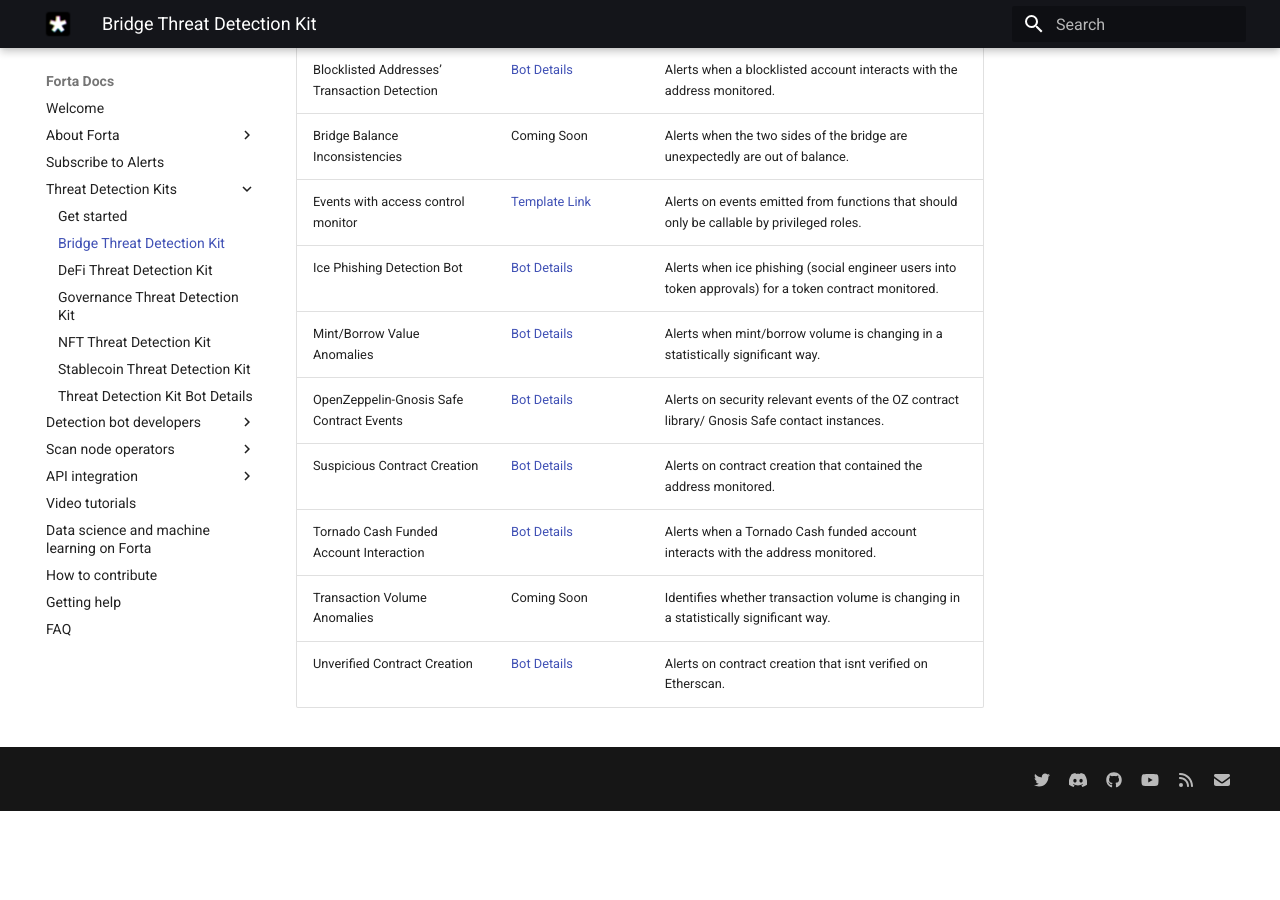
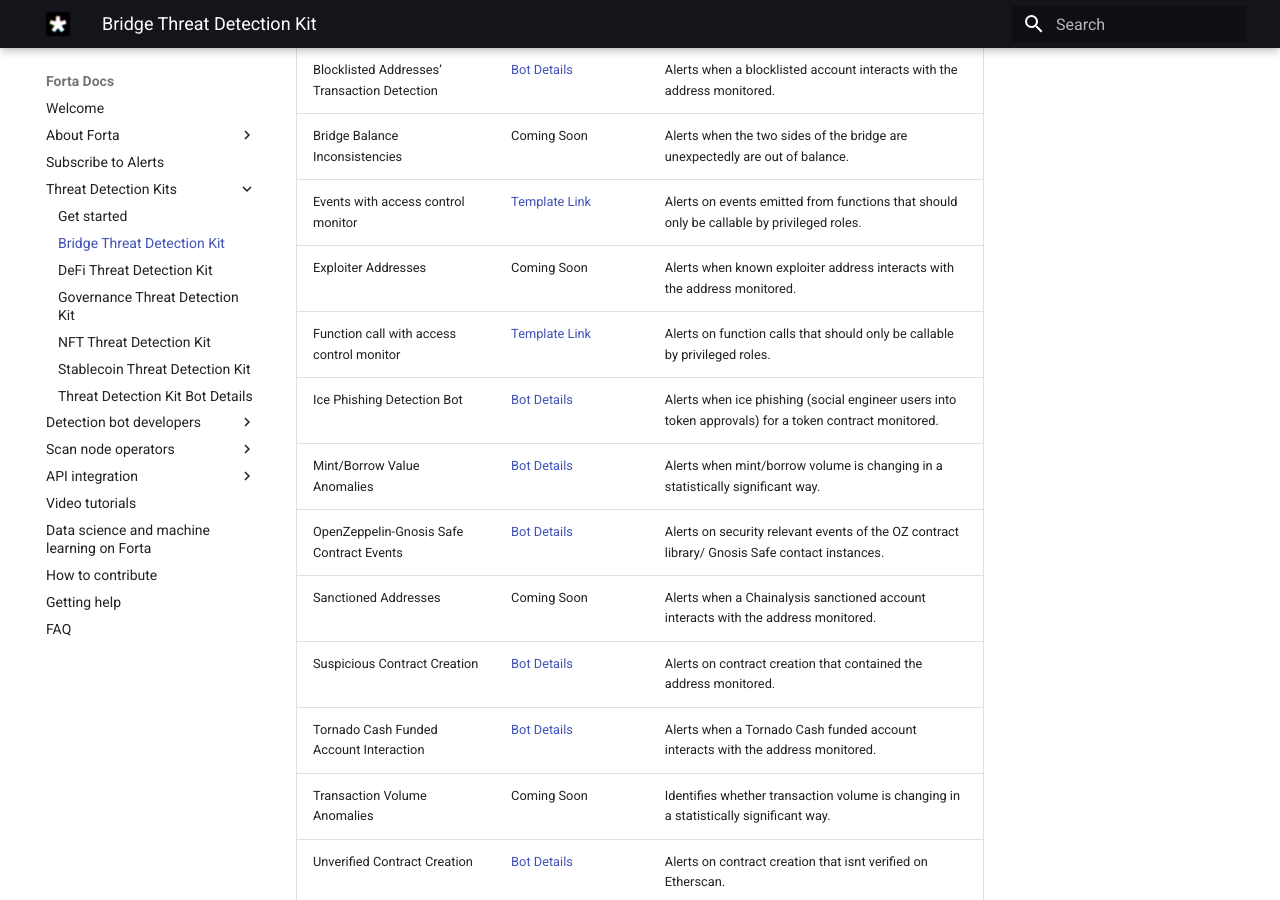
Before and after one commit to forta-network/docs, an MkDocs documentation site: the page built from docs/bridge-starter-kit.md, in a window 1280 px wide and 900 px high, scrolled down 986 px. Built offline with MkDocs 1.6.1 and Material for MkDocs 9.7.7, drawn with Linux system fonts in a browser that asks for light colours; before the commit the page ends 1797 px from its top, so only the background shows below that.

Commit message:
Add two new upcoming bots to starter kits (#66)

```diff
--- a/docs/bridge-starter-kit.md
+++ b/docs/bridge-starter-kit.md
@@ -10,14 +10,17 @@
 | Bot Name | Bot Details/Template Link | Bot Description  |
 |----------|------------------|------------------|
 | Alert Combiner | [Bot Details](starter-kit-bot-details.md#alert-combiner) | Combines past alerts under common adddress to emit a high precision alert. |
-| Anomalous Transaction Volume | [Bot Details](starter-kit-bot-details.md#anomalous-transaction-volume) | Alerts on anomalous transaction volume (both successful and failed).|| Balance Decreases | Coming Soon | Identifies when the balance of an account decreases significantly. |
+| Anomalous Transaction Volume | [Bot Details](starter-kit-bot-details.md#anomalous-transaction-volume) | Alerts on anomalous transaction volume (both successful and failed).|
 | Balance Decreases | Coming Soon | Identifies when the balance of an account decreases significantly. |
 | Blocklisted Addresses’ Transaction Detection | [Bot Details](starter-kit-bot-details.md#blocklisted-addresses-transaction-detection) | Alerts when a blocklisted account interacts with the address monitored. |
 | Bridge Balance Inconsistencies | Coming Soon | Alerts when the two sides of the bridge are unexpectedly are out of balance. |
-| Events with access control monitor | [Template Link](https://github.com/arbitraryexecution/forta-bot-templates/tree/main/src/monitor-events) | Alerts on events emitted from functions that should only be callable by privileged roles.|| Function call with access control monitor | [Template Link](https://github.com/arbitraryexecution/forta-bot-templates/tree/main/src/monitor-function-calls) | Alerts on function calls that should only be callable by privileged roles.|
+| Events with access control monitor | [Template Link](https://github.com/arbitraryexecution/forta-bot-templates/tree/main/src/monitor-events) | Alerts on events emitted from functions that should only be callable by privileged roles.|
+| Exploiter Addresses | Coming Soon | Alerts when known exploiter address interacts with the address monitored. |
+| Function call with access control monitor | [Template Link](https://github.com/arbitraryexecution/forta-bot-templates/tree/main/src/monitor-function-calls) | Alerts on function calls that should only be callable by privileged roles.|
 | Ice Phishing Detection Bot | [Bot Details](starter-kit-bot-details.md#evidence-of-phishing-bot) | Alerts when ice phishing (social engineer users into token approvals) for a token contract monitored. |
 | Mint/Borrow Value Anomalies | [Bot Details](starter-kit-bot-details.md#mint-borrow-anomalies) | Alerts when mint/borrow volume is changing in a statistically significant way. |
 | OpenZeppelin-Gnosis Safe Contract Events | [Bot Details](starter-kit-bot-details.md#openzeppelin-gnosis-safe-contract-events) | Alerts on security relevant events of the OZ contract library/ Gnosis Safe contact instances. |
+| Sanctioned Addresses | Coming Soon | Alerts when a Chainalysis sanctioned account interacts with the address monitored. |
 | Suspicious Contract Creation | [Bot Details](starter-kit-bot-details.md#suspicious-contract-creation) | Alerts on contract creation that contained the address monitored. |
 | Tornado Cash Funded Account Interaction | [Bot Details](starter-kit-bot-details.md#tornado-cash-funded-account-interaction) | Alerts when a Tornado Cash funded account interacts with the address monitored. |
 | Transaction Volume Anomalies | Coming Soon | Identifies whether transaction volume is changing in a statistically significant way. |
--- a/docs/defi-starter-kit.md
+++ b/docs/defi-starter-kit.md
@@ -15,6 +15,7 @@
 | Balance Decreases | Coming Soon | Identifies when the balance of an account decreases significantly. |
 | Blocklisted Addresses’ Transaction Detection | [Bot Details](starter-kit-bot-details.md#blocklisted-addresses-transaction-detection) | Alerts when a blocklisted account interacts with the address monitored. |
 | Events with access control monitor | [Template Link](https://github.com/arbitraryexecution/forta-bot-templates/tree/main/src/monitor-events) | Alerts on events emitted from functions that should only be callable by privileged roles.|
+| Exploiter Addresses | Coming Soon | Alerts when known exploiter address interacts with the address monitored. |
 | Flash Loan Detector | [Bot Details](starter-kit-bot-details.md#evidence-of-phishing-bot) | Alerts when a flash loan results in large profits indicative of an attack |
 | Function call with access control monitor | [Template Link](https://github.com/arbitraryexecution/forta-bot-templates/tree/main/src/monitor-function-calls) | Alerts on function calls that should only be callable by privileged roles.|
 | Ice Phishing Detection Bot | [Bot Details](starter-kit-bot-details.md#evidence-of-phishing-bot) | Alerts when ice phishing (social engineer users into token approvals) for a token contract monitored. |
@@ -22,6 +23,7 @@
 | OpenZeppelin-Gnosis Safe Contract Events | [Bot Details](starter-kit-bot-details.md#openzeppelin-gnosis-safe-contract-events) | Alerts on security relevant events of the OZ contract library/ Gnosis Safe contact instances. |
 | Price Change Anomalies | Coming Soon | Identifies when a price of an asset changes significantly. |
 | Re-entrancy counter | [Bot Details](starter-kit-bot-details.md#reentrancy-counter) | Alerts when reentrancy on the contract monitored is detected. |
+| Sanctioned Addresses | Coming Soon | Alerts when a Chainalysis sanctioned account interacts with the address monitored. |
 | Suspicious Contract Creation | [Bot Details](starter-kit-bot-details.md#suspicious-contract-creation) | Alerts on contract creation that contained the address monitored. |
 | Token Impersonation | Coming Soon | Alerts when an existing token is being impersonated by a newly created contract. |
 | Tornado Cash Funded Account Interaction | [Bot Details](starter-kit-bot-details.md#tornado-cash-funded-account-interaction) | Alerts when a Tornado Cash funded account interacts with the address monitored. |
--- a/docs/governance-starter-kit.md
+++ b/docs/governance-starter-kit.md
@@ -14,6 +14,7 @@
 | Balance Decreases | Coming Soon | Identifies when the balance of an account decreases significantly. |
 | Blocklisted Addresses’ Transaction Detection | [Bot Details](starter-kit-bot-details.md#blocklisted-addresses-transaction-detection) | Alerts when a blocklisted account interacts with the address monitored. |
 | Events with access control monitor | [Template Link](https://github.com/arbitraryexecution/forta-bot-templates/tree/main/src/monitor-events) | Alerts on events emitted from functions that should only be callable by privileged roles.|
+| Exploiter Addresses | Coming Soon | Alerts when known exploiter address interacts with the address monitored. |
 | Flash Loan Detector | [Bot Details](starter-kit-bot-details.md#evidence-of-phishing-bot) | Alerts when a flash loan results in large profits indicative of an attack |
 | Function call with access control monitor | [Template Link](https://github.com/arbitraryexecution/forta-bot-templates/tree/main/src/monitor-function-calls) | Alerts on function calls that should only be callable by privileged roles.|
 | Ice Phishing Detection Bot | [Bot Details](starter-kit-bot-details.md#evidence-of-phishing-bot) | Alerts when ice phishing (social engineer users into token approvals) for a token contract monitored. |
@@ -21,6 +22,7 @@
 | OpenZeppelin-Gnosis Safe Contract Events | [Bot Details](starter-kit-bot-details.md#openzeppelin-gnosis-safe-contract-events) | Alerts on security relevant events of the OZ contract library/ Gnosis Safe contact instances. |
 | Price Change Anomalies | Coming Soon | Identifies when a price of an asset changes significantly. |
 | Re-entrancy counter | [Bot Details](starter-kit-bot-details.md#reentrancy-counter) | Alerts when reentrancy on the contract monitored is detected. |
+| Sanctioned Addresses | Coming Soon | Alerts when a Chainalysis sanctioned account interacts with the address monitored. |
 | Sneak Governance Proposal | Coming Soon | Identifies when a governance proposal with only a few EOA voting is about to be approved. |
 | Suspicious Contract Creation | [Bot Details](starter-kit-bot-details.md#suspicious-contract-creation) | Alerts on contract creation that contained the address monitored. |
 | Token Impersonation | Coming Soon | Alerts when an existing token is being impersonated by a newly created contract. |
--- a/docs/nft-starter-kit.md
+++ b/docs/nft-starter-kit.md
@@ -13,12 +13,15 @@
 | Alert Combiner | [Bot Details](starter-kit-bot-details.md#alert-combiner) | Combines past alerts under common adddress to emit a high precision alert. |
 | Anomalous Transaction Volume | [Bot Details](starter-kit-bot-details.md#anomalous-transaction-volume) | Alerts on anomalous transaction volume (both successful and failed).|
 | Blocklisted Addresses’ Transaction Detection | [Bot Details](starter-kit-bot-details.md#blocklisted-addresses-transaction-detection) | Alerts when a blocklisted account interacts with the address monitored. |
-| Events with access control monitor | [Template Link](https://github.com/arbitraryexecution/forta-bot-templates/tree/main/src/monitor-events) | Alerts on events emitted from functions that should only be callable by privileged roles.|| Function call with access control monitor | [Template Link](https://github.com/arbitraryexecution/forta-bot-templates/tree/main/src/monitor-function-calls) | Alerts on function calls that should only be callable by privileged roles.|
+| Events with access control monitor | [Template Link](https://github.com/arbitraryexecution/forta-bot-templates/tree/main/src/monitor-events) | Alerts on events emitted from functions that should only be callable by privileged roles.|
+| Exploiter Addresses | Coming Soon | Alerts when known exploiter address interacts with the address monitored. |
+| Function call with access control monitor | [Template Link](https://github.com/arbitraryexecution/forta-bot-templates/tree/main/src/monitor-function-calls) | Alerts on function calls that should only be callable by privileged roles.|
 | Ice Phishing Detection Bot | [Bot Details](starter-kit-bot-details.md#evidence-of-phishing-bot) | Alerts when ice phishing (social engineer users into token approvals) for a token contract monitored. |
 | OpenZeppelin-Gnosis Safe Contract Events | [Bot Details](starter-kit-bot-details.md#openzeppelin-gnosis-safe-contract-events) | Alerts on security relevant events of the OZ contract library/ Gnosis Safe contact instances. |
 | Price Change Anomalies | Coming Soon | Identifies when a price of an asset changes significantly. |
 | NFT Sleep Minting Detection | [Bot Details](starter-kit-bot-details.md#nft-sleep-minting-detection) | Alerts when an NFT is created in a way that appears to be minted from another account. |
 | NFT Wash Trading | [Template Link](https://github.com/forta-network/forta-bot-templates/tree/main/nft-wash-trade) | Alerts on evidence of wash trading.|
+| Sanctioned Addresses | Coming Soon | Alerts when a Chainalysis sanctioned account interacts with the address monitored. |
 | Suspicious Contract Creation | [Bot Details](starter-kit-bot-details.md#suspicious-contract-creation) | Alerts on contract creation that contained the address monitored. |
 | Token Impersonation | Coming Soon | Alerts when an existing token is being impersonated by a newly created contract. |
 | Tornado Cash Funded Account Interaction | [Bot Details](starter-kit-bot-details.md#tornado-cash-funded-account-interaction) | Alerts when a Tornado Cash funded account interacts with the address monitored. |
```
Also changed, not shown: docs/stablecoin-starter-kit.md (+5 -1 lines).
